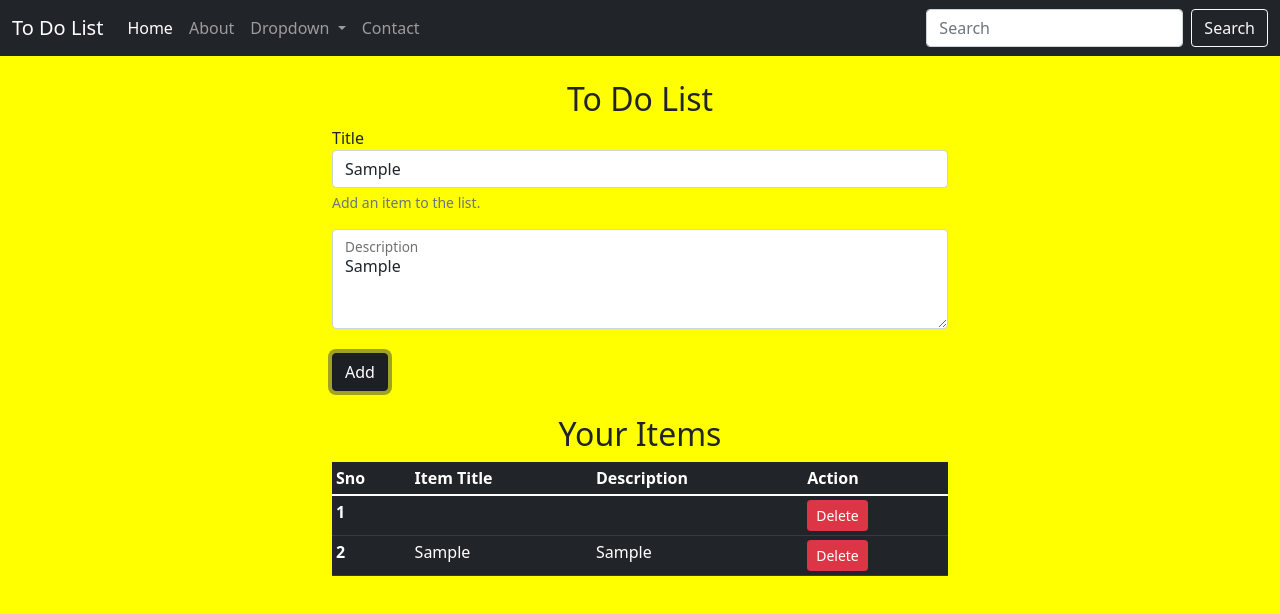
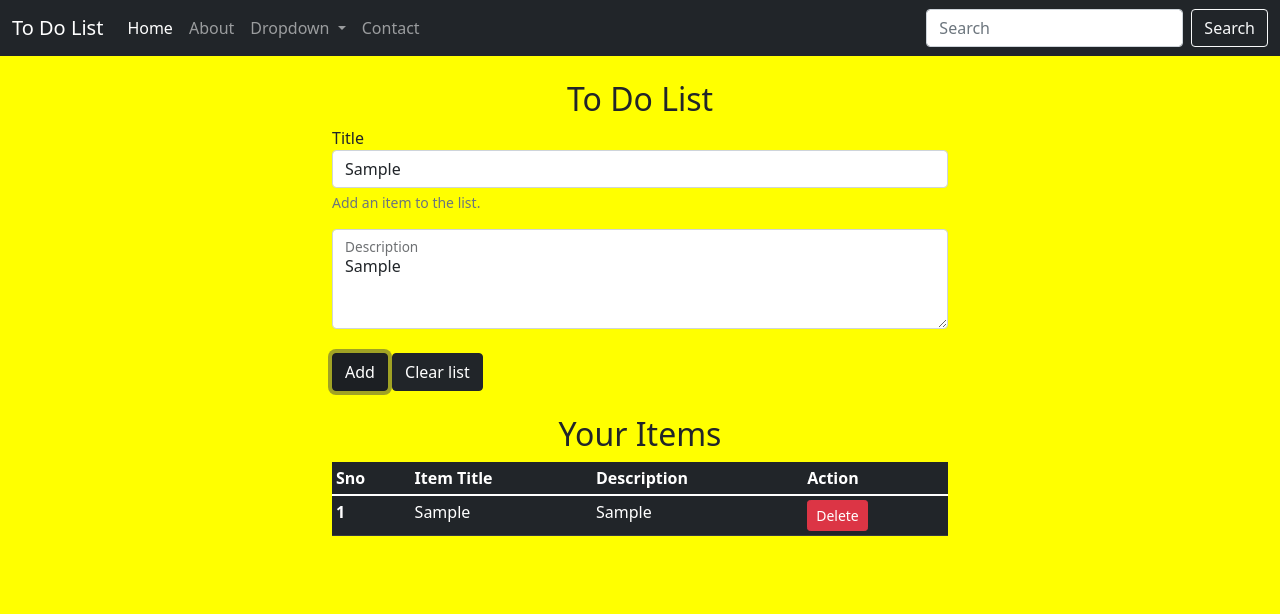
Before and after one commit to MonifaCSE/To-do-list, a plain HTML site: page index.html in a window 1280 px wide. Both pictures are taken after typing "Sample", "Sample" into the empty fields and a click on the button "Add". Drawn offline with nearby package versions, Linux system fonts and the light colour scheme.

Commit message:
table delete

```diff
--- a/index.html
+++ b/index.html
@@ -12,10 +12,11 @@
 
     <title>To Do List</title>
     <style>
-          body{
+        body {
             background-color: yellow;
         }
-          .container{
+
+        .container {
             width: 50%;
         }
     </style>
@@ -72,11 +73,12 @@
             <div id="emailHelp" class="form-text">Add an item to the list.</div>
         </div>
         <div class="form-floating">
-                <textarea class="form-control"   id="description" style="height: 100px"></textarea>
+            <textarea class="form-control" id="description" style="height: 100px"></textarea>
             <label for="description">Description</label>
         </div><br>
 
         <button type="submit" class="btn btn-dark" id="add">Add</button>
+        <button class="btn btn-dark" id="clear" onclick="clearStorage()">Clear list</button>
 
         <div class="items my-4">
             <h2 class="text-center">Your Items</h2>
@@ -109,47 +111,68 @@
     -->
 
     <script>
-         function update(){
+        function getandupdate() {
             console.log("Updating List...");
-             title=document.getElementById('title').value;
-             description=document.getElementById('description').value;
-             if(localStorage.getItem('itemsJson')==null){
-                itemJsonArray=[];
-                itemJsonArray.push([title,description]);
+            title = document.getElementById('title').value;
+            description = document.getElementById('description').value;
+            if (localStorage.getItem('itemsJson') == null) {
+                itemJsonArray = [];
+                itemJsonArray.push([title, description]);
                 localStorage.setItem('itemsJson', JSON.stringify(itemJsonArray));
             }
-             else{
-                itemJsonArrayStr=localStorage.getItem('itemsJson');
-                itemJsonArray=JSON.parse(itemJsonArrayStr);
-                itemJsonArray.push([title,description]);
+            else {
+                itemJsonArrayStr = localStorage.getItem('itemsJson');
+                itemJsonArray = JSON.parse(itemJsonArrayStr);
+                itemJsonArray.push([title, description]);
                 localStorage.setItem('itemsJson', JSON.stringify(itemJsonArray));
+            }
+            update();
+        }
+        function update() {
+            if (localStorage.getItem('itemsJson') == null) {
+                itemJsonArray = [];
+                localStorage.setItem('itemsJson', JSON.stringify(itemJsonArray));
+            }
+            else {
+                itemJsonArrayStr = localStorage.getItem('itemsJson');
+                itemJsonArray = JSON.parse(itemJsonArrayStr);
             }
 
             //  Adding to table
-            let tablebody=document.getElementById("tablebody");
-            let str="";
-            itemJsonArray.forEach((element, index) =>{
-                str +=`
+            let tablebody = document.getElementById("tablebody");
+            let str = "";
+            itemJsonArray.forEach((element, index) => {
+                str += `
                 <tr>
-                    <th scope="row">${index+1}</th>
+                    <th scope="row">${index + 1}</th>
                     <td>${element[0]}</td>
                     <td>${element[1]}</td>
-                    <td><button class="btn btn-sm btn-danger">Delete</button></td>
+                    <td><button class="btn btn-sm btn-danger" onclick="deleted(${index})">Delete</button></td>
                   </tr>`;
             });
-            tablebody.innerHTML=str;
+            tablebody.innerHTML = str;
         }
-         add= document.getElementById("add");
-         add.addEventListener("click",update);
+        add = document.getElementById("add");
+        add.addEventListener("click", getandupdate);
         update();
         //delete data
-         function deleted(item){
-              console.log("Delete",item);
-              itemJsonArrayStr=localStorage.getItem('itemsJson');
-              itemJsonArray=JSON.parse(itemJsonArrayStr);
+        function deleted(itemIndex) {
+            console.log("Deleted", itemIndex);
+            itemJsonArrayStr = localStorage.getItem('itemsJson')
+            itemJsonArray = JSON.parse(itemJsonArrayStr);
             //dlete itemindex element from the array
-              localStorage.setItem('itemsJson',JSON.stringify(itemJsonArray));
+            itemJsonArray.splice(itemIndex, 1);
+            localStorage.setItem('itemJson', JSON.stringify(itemJsonArray));
             update();
+        }
+        function clearStorage() {
+            if (confirm('Do you want to really clear')) {
+                console.log('Clearing the storage')
+                localStorage.clear();
+                update();
+            }
+
+
         }
     </script>
 </body>
```
Lines whose indentation alone changed are shown as unchanged.
